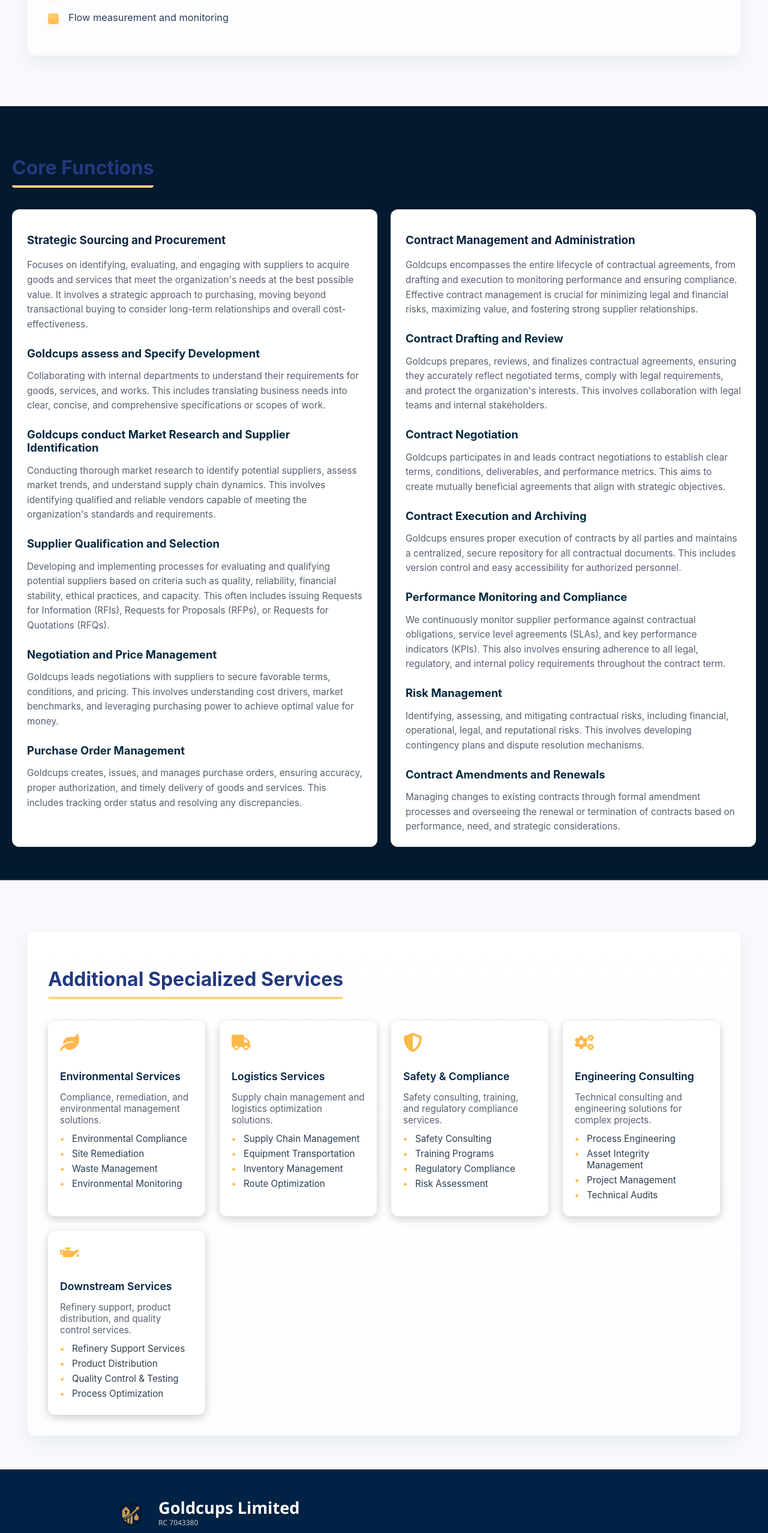
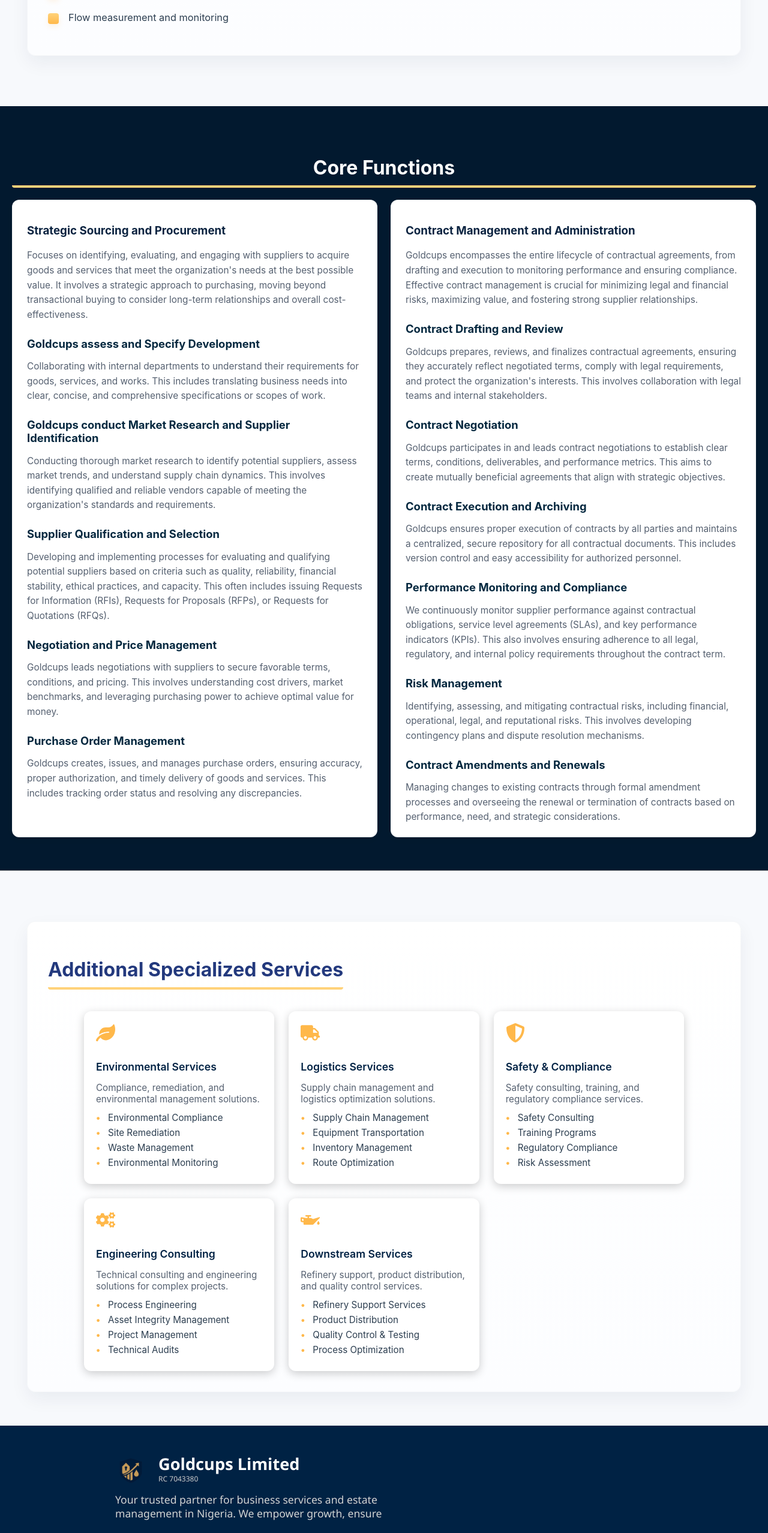
Before and after one commit to Transcend-black-magik/goldcups-limited, a React (Create React App) app: page /services in a window 1280 px wide. Shown: the part 4042-6598 px from the top of the page at 60% size. Built offline with nearby package versions, Linux system fonts and the light colour scheme; a web font is replaced by a local one.

Commit message:
fix: minor update

```diff
--- a/src/components/styles/ServicesPage.css
+++ b/src/components/styles/ServicesPage.css
@@ -404,3 +404,29 @@
   .hero-subtitle { font-size: 0.92rem; }
   .section-text { font-size: 0.98rem; }
 }
+
+/* ===== NEW ADDITIONS FOR CENTERING CORE FUNCTIONS HEADING AND ADDITIONAL SERVICES CARDS ===== */
+
+/* Center and white color for Core Functions heading */
+.core-section .section-heading {
+  color: white !important;
+  text-align: center;
+  display: block;
+  margin-left: auto;
+  margin-right: auto;
+  border-bottom-color: #ffd27a;
+}
+
+/* Center Additional Specialized Services cards */
+.custom-section:last-of-type .service-card-grid {
+  max-width: 1000px;
+  margin-left: auto;
+  margin-right: auto;
+  justify-content: center;
+}
+
+/* Prevent cards from stretching too wide */
+.service-card {
+  min-width: 260px;
+  max-width: 280px;
+}
```
Also changed, not shown: 1 other file (tests, documents, lock files or other folders).
